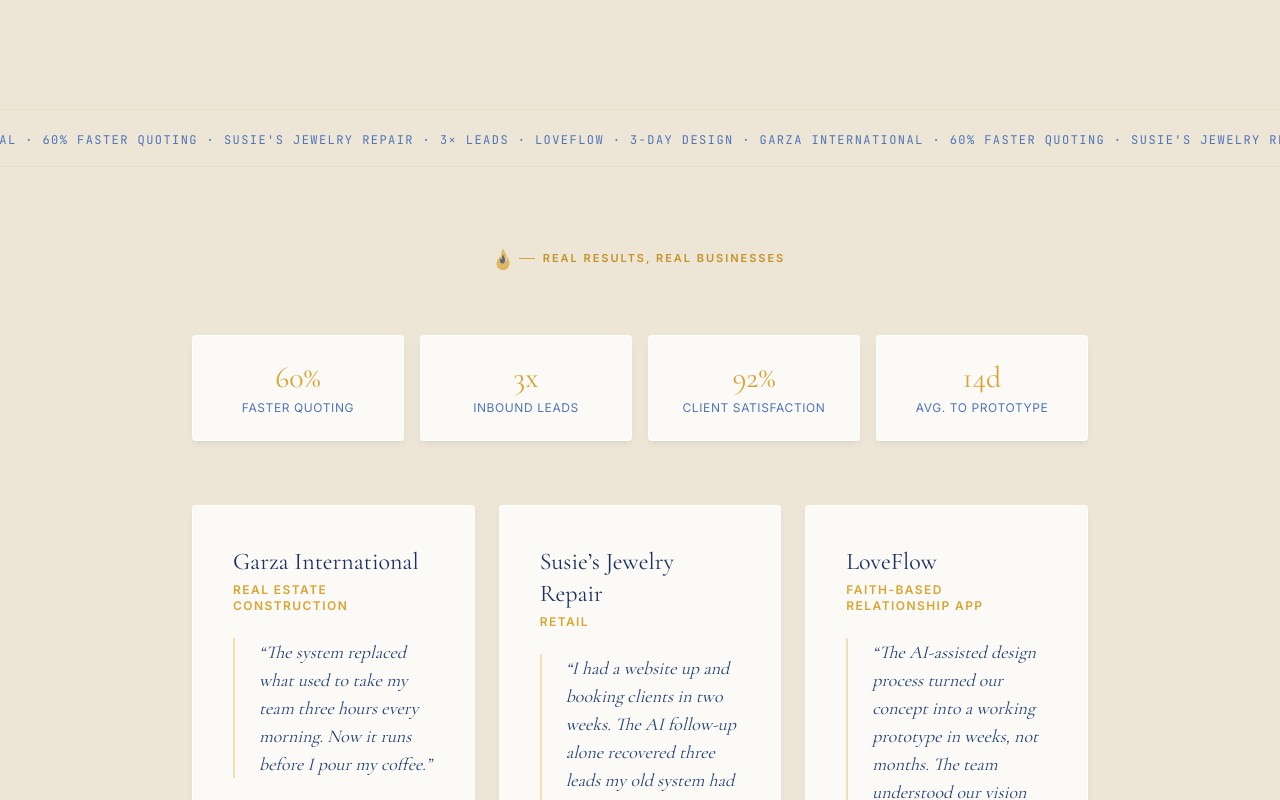
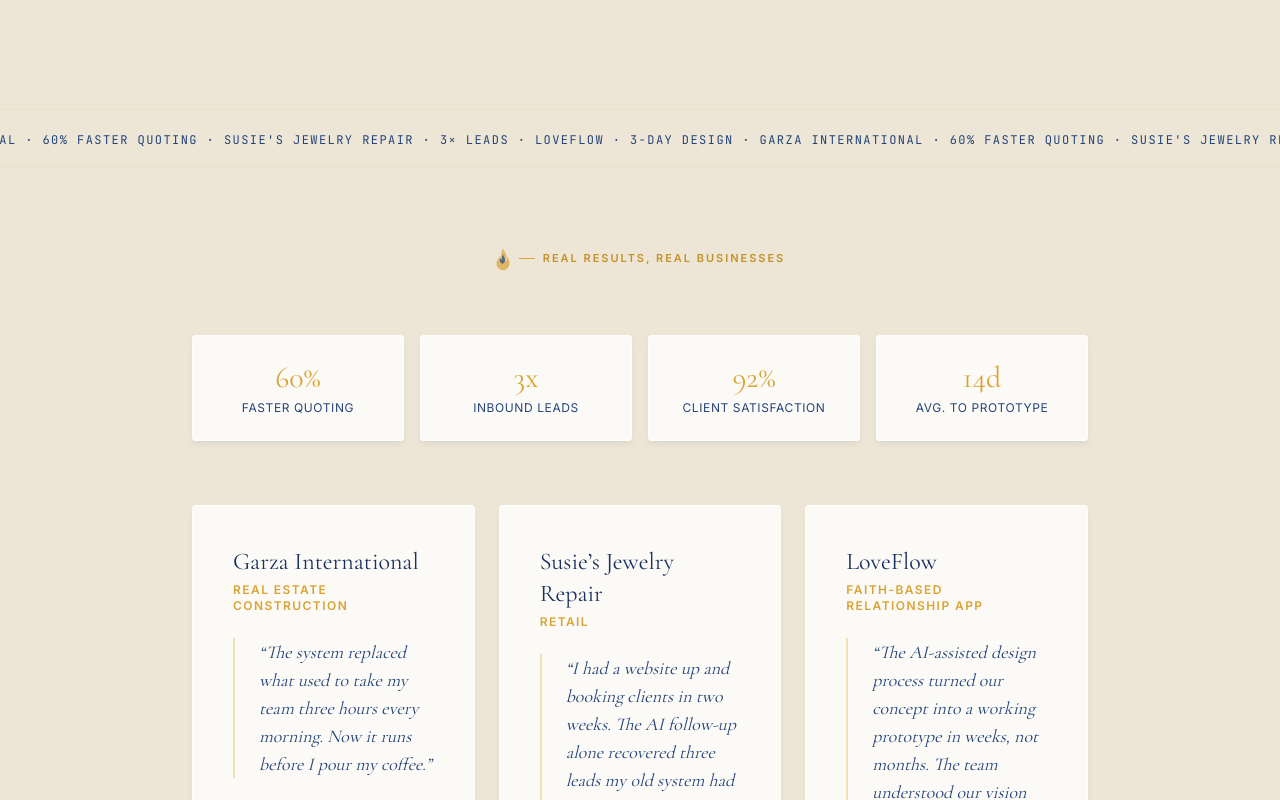
Before and after one commit to SanLuis-AI-Solutions/sanluisai-portfolio, a Next.js app: page / in a window 1280 px wide. Shown: the part 7180-7980 px from the top of the page. Built offline with nearby package versions, Linux system fonts and the light colour scheme.

Commit message:
fix: color contrast navy-700 for sufficient ratio

```diff
--- a/components/SocialProof.tsx
+++ b/components/SocialProof.tsx
@@ -61,8 +61,8 @@ export default function SocialProof() {
       {/* Marquee/ticker band */}
       <div className="w-full overflow-hidden mb-20 border-t border-b border-gold-600/10 py-4">
         <div className="animate-marquee whitespace-nowrap">
-          <span className="font-mono text-xs text-navy-500 tracking-[0.12em] uppercase">{marqueeItems}</span>
-          <span className="font-mono text-xs text-navy-500 tracking-[0.12em] uppercase">{marqueeItems}</span>
+          <span className="font-mono text-xs text-navy-700 tracking-[0.12em] uppercase">{marqueeItems}</span>
+          <span className="font-mono text-xs text-navy-700 tracking-[0.12em] uppercase">{marqueeItems}</span>
         </div>
       </div>
       <div className="max-w-[1440px] mx-auto px-8 md:px-16 lg:px-24">
@@ -78,19 +78,19 @@ export default function SocialProof() {
           <div className="grid grid-cols-2 md:grid-cols-4 gap-4 mb-16 max-w-4xl mx-auto">
             <div className="bg-white/80 backdrop-blur-sm border border-white/70 shadow-2 hover:shadow-3 rounded p-6 text-center hover:-translate-y-0.5 hover:border-gold-600/30 transition-all duration-300">
               <div className="font-display text-3xl text-gold-600 mb-1">60%</div>
-              <div className="font-sans text-xs text-navy-500 uppercase tracking-wider">Faster quoting</div>
+              <div className="font-sans text-xs text-navy-700 uppercase tracking-wider">Faster quoting</div>
             </div>
             <div className="bg-white/80 backdrop-blur-sm border border-white/70 shadow-2 hover:shadow-3 rounded p-6 text-center hover:-translate-y-0.5 hover:border-gold-600/30 transition-all duration-300">
               <div className="font-display text-3xl text-gold-600 mb-1">3x</div>
-              <div className="font-sans text-xs text-navy-500 uppercase tracking-wider">Inbound leads</div>
+              <div className="font-sans text-xs text-navy-700 uppercase tracking-wider">Inbound leads</div>
             </div>
             <div className="bg-white/80 backdrop-blur-sm border border-white/70 shadow-2 hover:shadow-3 rounded p-6 text-center hover:-translate-y-0.5 hover:border-gold-600/30 transition-all duration-300">
               <div className="font-display text-3xl text-gold-600 mb-1">92%</div>
-              <div className="font-sans text-xs text-navy-500 uppercase tracking-wider">Client satisfaction</div>
+              <div className="font-sans text-xs text-navy-700 uppercase tracking-wider">Client satisfaction</div>
             </div>
             <div className="bg-white/80 backdrop-blur-sm border border-white/70 shadow-2 hover:shadow-3 rounded p-6 text-center hover:-translate-y-0.5 hover:border-gold-600/30 transition-all duration-300">
               <div className="font-display text-3xl text-gold-600 mb-1">14d</div>
-              <div className="font-sans text-xs text-navy-500 uppercase tracking-wider">Avg. to prototype</div>
+              <div className="font-sans text-xs text-navy-700 uppercase tracking-wider">Avg. to prototype</div>
             </div>
           </div>
         </FadeIn>
@@ -107,7 +107,7 @@ export default function SocialProof() {
                   <div className="relative pl-6 border-l-2 border-gold-500/40 mb-4">
                     <p className="font-display text-base md:text-lg text-navy-700 italic leading-relaxed">&ldquo;{t.quote}&rdquo;</p>
                   </div>
-                    <p className="font-sans text-xs text-navy-500">{t.attribution}</p>
+                    <p className="font-sans text-xs text-navy-700">{t.attribution}</p>
                 </div>
               </div>
             </FadeIn>
```
